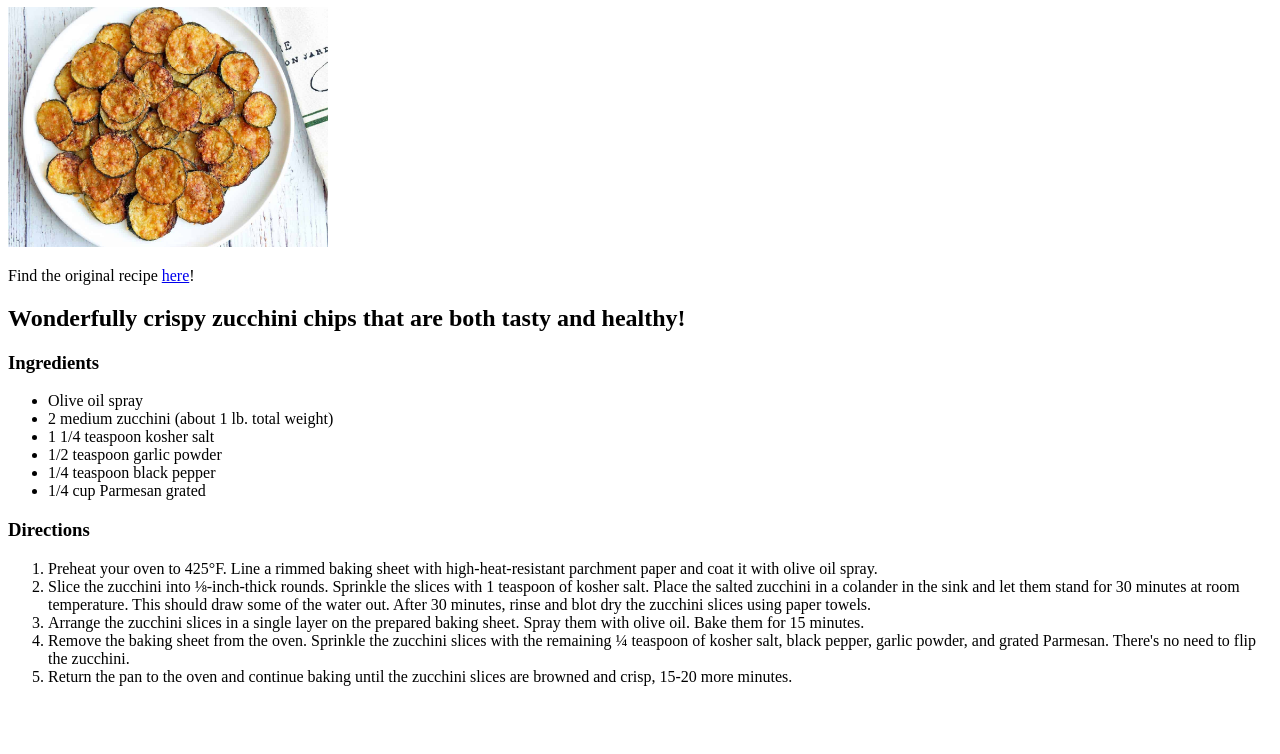
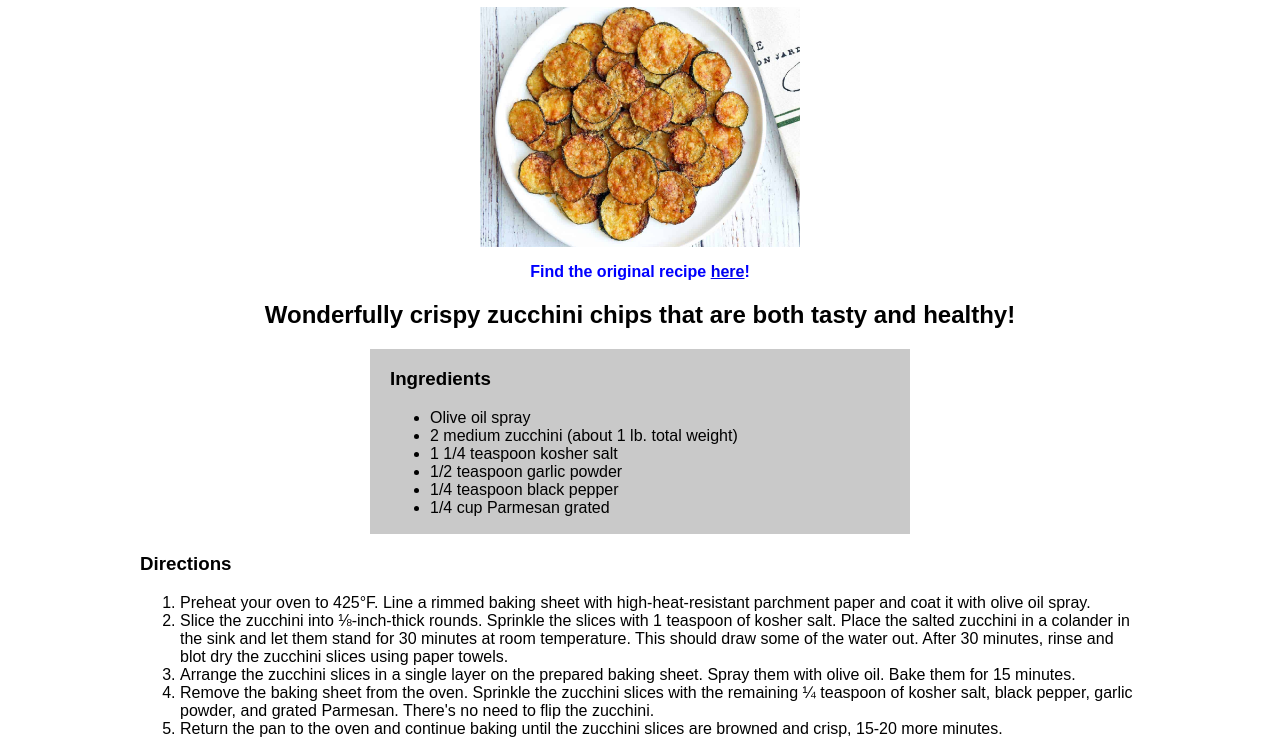
Before and after one commit to jeremyhodges29/odin-recipes, a plain HTML site: page recipes/zucc.html in a window 1280 px wide. Shown: the part 73-827 px from the top of the page. Before the commit the page ends 800 px from the top, so only its background shows below. Drawn offline with Linux system fonts and the light colour scheme.

Commit message:
Add centering and padding CSS style properties to all HTML pages

```diff
--- a/recipes/zucc.html
+++ b/recipes/zucc.html
@@ -4,19 +4,21 @@
     <head>
         <meta charset="UTF-8">
         <title>Zucchini Chips</title>
+        <link rel="stylesheet" href="../style.css" />
     </head>
 
     <body>
         <h1>Zucchini Chips</h1>
 
-        <img src="../images/zucchini-chips.jpg" alt="Zucchini Chips" height="240" width="320">
+        <img class="zucchini" src="../images/zucchini-chips.jpg" alt="Zucchini Chips" height="240" width="320">
 
-        <p>
+        <p class="source">
             Find the original recipe <a href="https://healthyrecipesblogs.com/zucchini-chips/" target="_blank" rel="noopener noreferrer">here</a>!
         </p>
 
         <h2>Wonderfully crispy zucchini chips that are both tasty and healthy!</h2>
 
+        <div>
         <h3>Ingredients</h3>
         <ul>
             <li>Olive oil spray</li>
@@ -26,6 +28,7 @@
             <li>1/4 teaspoon black pepper</li>
             <li>1/4 cup Parmesan grated</li>
         </ul>
+        </div>
 
         <h3>Directions</h3>
         <ol>
--- /dev/null
+++ b/style.css
@@ -0,0 +1,50 @@
+* {
+    font-family: "Arial", "Tahoma", sans-serif;
+}
+
+body {
+    width: 1000px;
+    margin: 0px auto;
+}
+
+img {
+    display: block;
+    margin: 0px auto;
+}
+
+.cheesecake {
+    height: auto;
+    width: 300;
+}
+
+.steak {
+    height: auto;
+    width: 240;
+}
+
+.zucchini {
+    height: auto;
+    width: 320;
+}
+
+h1 {
+    color: rgb(0, 83, 14);
+    text-align: center;
+}
+
+h2 {
+    text-align: center;
+}
+
+div {
+    background-color: rgb(201, 201, 201);
+    width: 500px;
+    margin: 0px auto;
+    padding: 1px 20px;
+}
+
+.source {
+    color: blue;
+    font-weight: 700;
+    text-align: center;
+}
```
Also changed, not shown: index.html (+8 -4 lines), recipes/cheesecake.html (+5 -2 lines), recipes/filet.html (+5 -2 lines).
